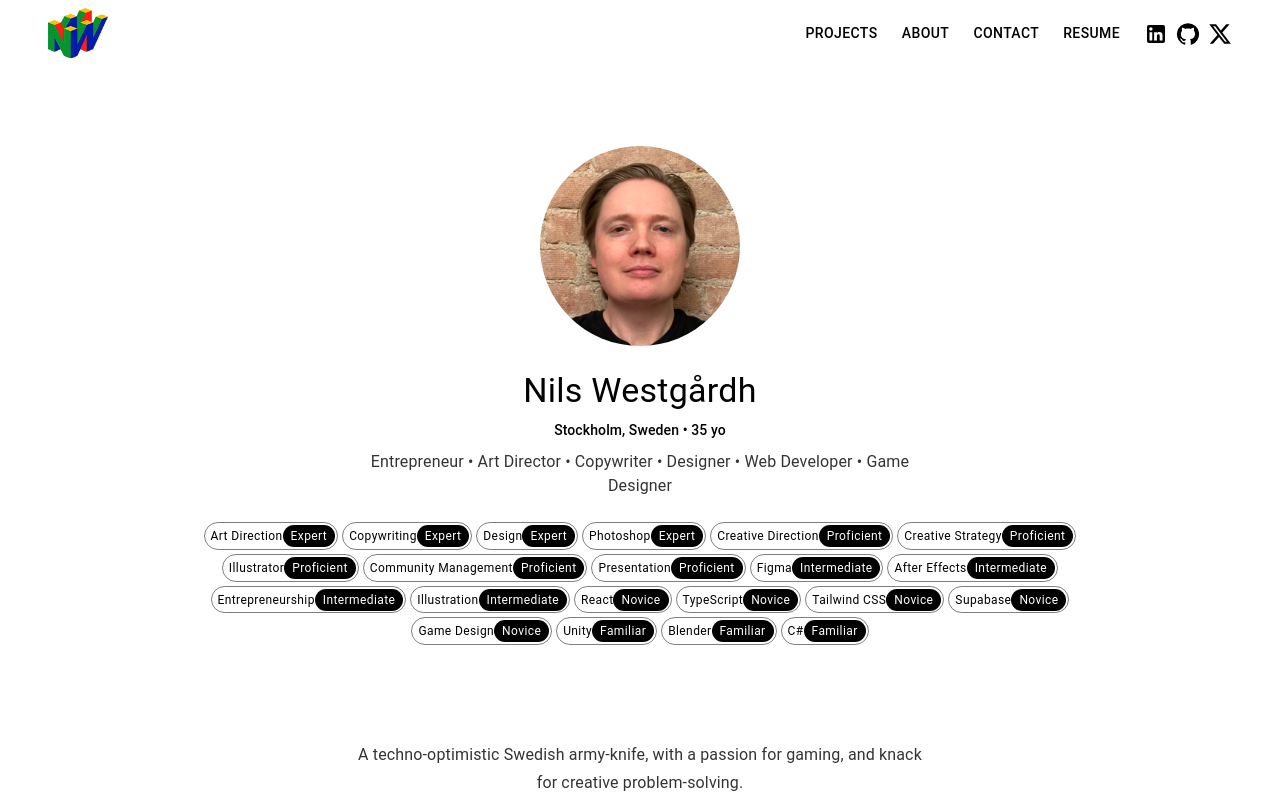
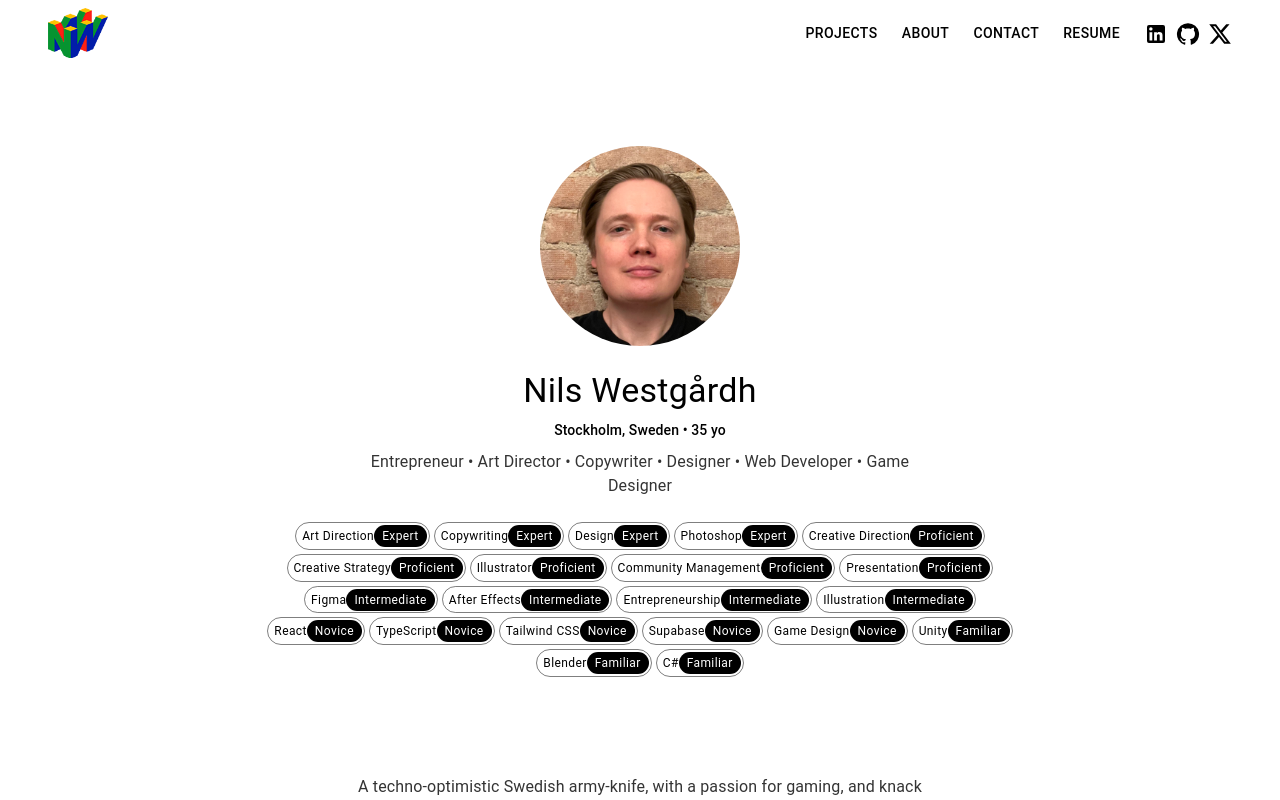
Before and after one commit to NilsWestgardh/portfolio-2024, a Next.js app: page /about in a window 1280 px wide. Shown: the top 800 px of the page. Built offline with nearby package versions, Linux system fonts and the light colour scheme.

Commit message:
fix skill pills width

```diff
--- a/app/components/SkillsList.tsx
+++ b/app/components/SkillsList.tsx
@@ -18,6 +18,7 @@ export default function SkillsList() {
         w-full
         gap-1
         mt-4
+        max-w-screen-md
       "
     >
       {skillsData.map((
```
